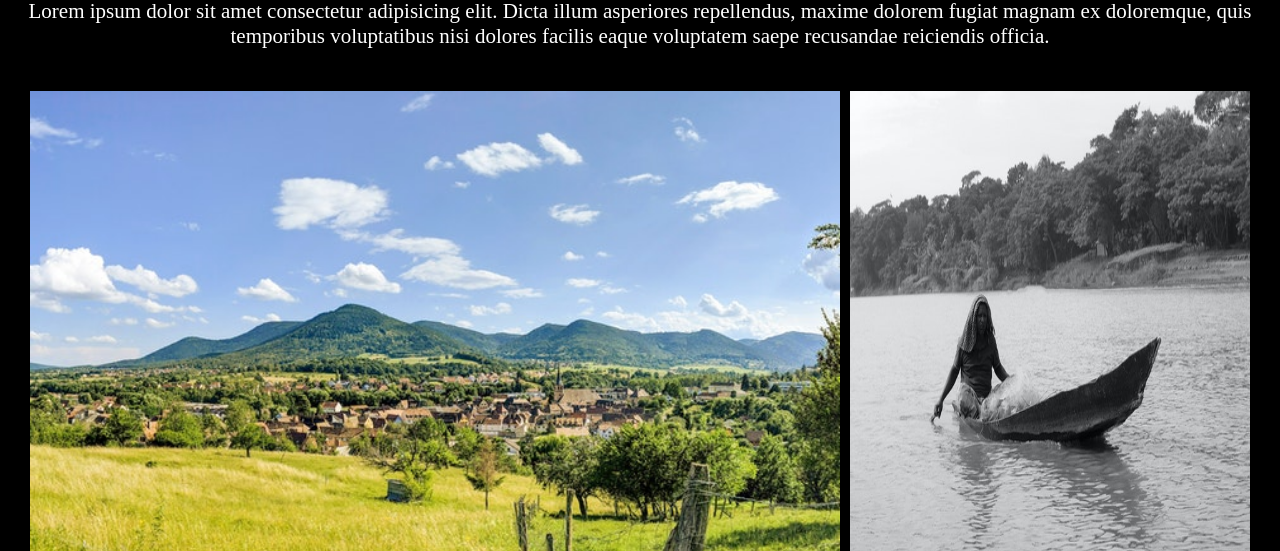
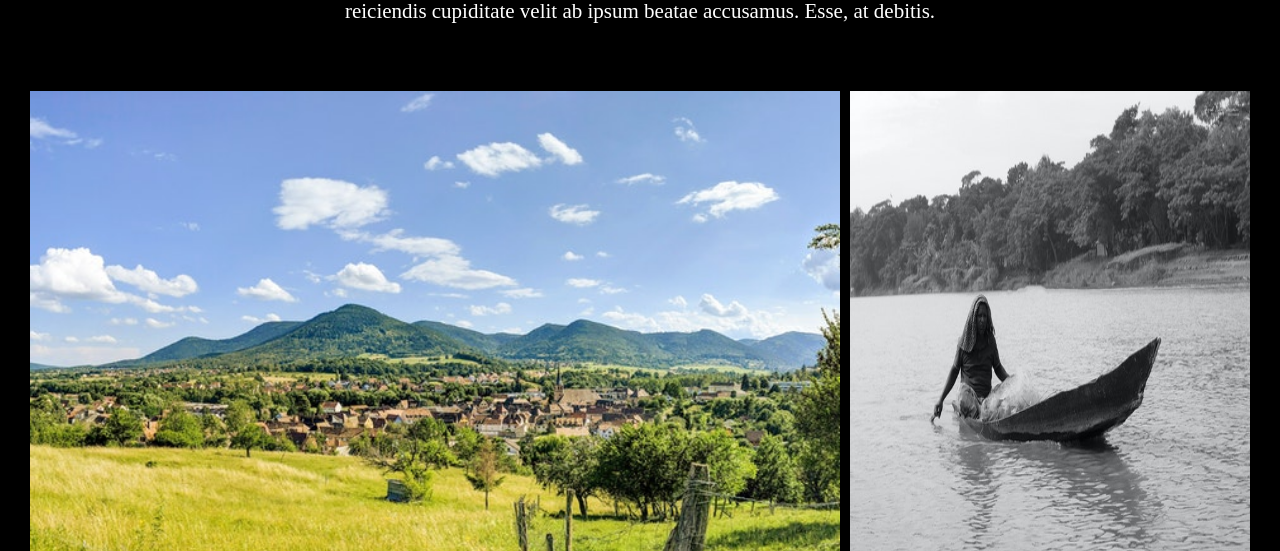
Before and after one commit to JohnCarlosTumal/caba-asRio, a plain HTML site: page index.html in a window 1280 px wide. Shown: the part 549-1100 px from the top of the page. Drawn offline with Linux system fonts and the light colour scheme; a web font is replaced by a local one.

Commit message:
cambios no realizados

```diff
--- a/index.html
+++ b/index.html
@@ -52,13 +52,7 @@
 
             <p>Lorem ipsum dolor, sit amet consectetur adipisicing elit. Doloribus, expedita labore? Provident sed optio veritatis itaque, accusantium, at est veniam reiciendis cupiditate velit ab ipsum beatae accusamus. Esse, at debitis.</p>
 
-            <p>
-                Lorem ipsum dolor sit amet consectetur adipisicing elit. Dicta illum asperiores repellendus, maxime
-                dolorem
-                fugiat magnam ex doloremque, quis temporibus voluptatibus nisi dolores facilis eaque voluptatem saepe
-                recusandae reiciendis officia.
 
-            </p>
         </div>
 
         <div class="galeria">
```
